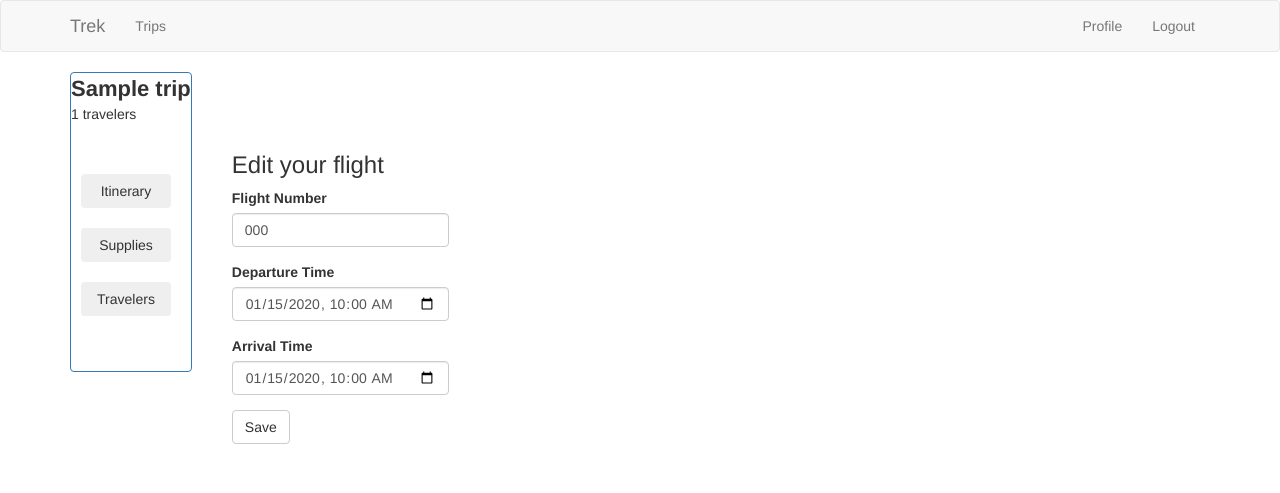
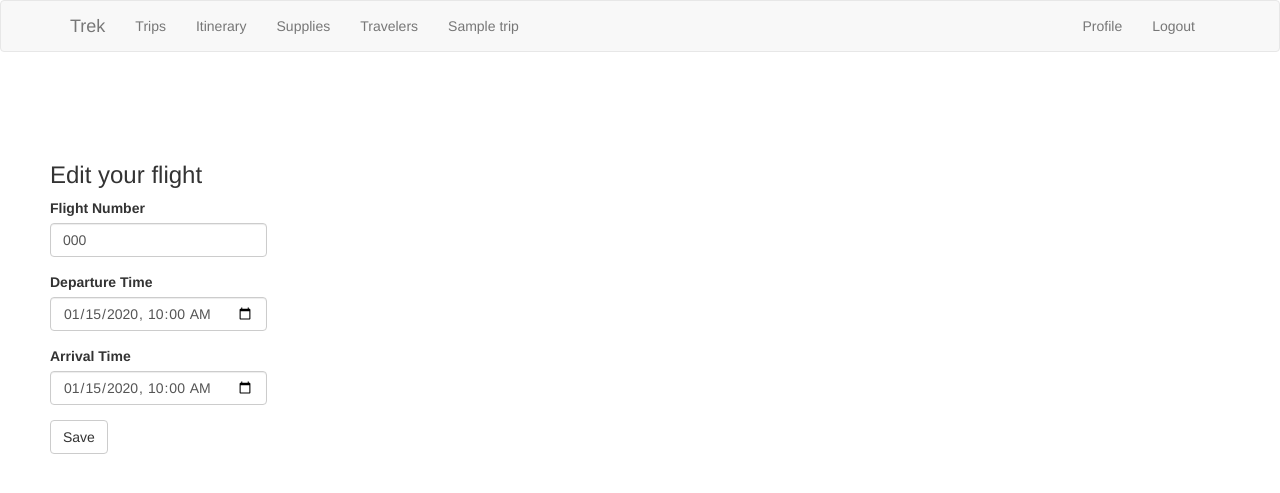
Before and after one commit to eyalfoni/trek, a Flask app: page /1/flight/1 in a window 1280 px wide. Shown: the top 493 px of the page. Run offline with Flask 2, Linux system fonts and the light colour scheme; a user stored in the database is signed in; tables that the repository leaves empty hold one stand-in row (values such as "Sample post"); some libraries are stand-ins or nearby versions.

Commit message:
trip navbar to top and larger calendar

```diff
--- a/app/main/routes.py
+++ b/app/main/routes.py
@@ -331,7 +331,7 @@ def flight_view(trip_id, flight_id):
         flight.start_datetime = to_utc_time(flight_form.departure_time.data),
         flight.end_datetime = to_utc_time(flight_form.arrival_time.data)
         db.session.commit()
-        flash('Your flight has been update!')
+        flash('Your flight has been updated!')
         return redirect(url_for('main.trip_view', id=trip_id))
     elif request.method == 'GET':
         flight_form.flight_number.data = flight.code
--- a/app/static/calendar.js
+++ b/app/static/calendar.js
@@ -27,7 +27,7 @@ function renderCalendar() {
     var calendar = new FullCalendar.Calendar(calendarEl, {
       initialView: 'dayGridMonth',
       themeSystem: 'standard',
-      headerToolbar: { center: 'dayGridMonth,timeGridWeek,timeGridDay', end: 'today prev,next' },
+      headerToolbar: { center: 'dayGridMonth,timeGridWeek,timeGridDay', end: 'prev,next' },
       navLinks: true,
       fixedWeekCount: false,
       events: result.events,
--- a/app/templates/base.html
+++ b/app/templates/base.html
@@ -44,7 +44,7 @@
 {% endblock %}
 
 {% block content %}
-    <div class="container">
+    <div class="container" style="height: inherit; width: inherit; padding-left: 0px; padding-right: 0px;">
         {% with messages = get_flashed_messages() %}
         {% if messages %}
             {% for message in messages %}
--- a/app/templates/supply.html
+++ b/app/templates/supply.html
@@ -18,7 +18,6 @@
 {% block scripts %}
     {{ super() }}
      <script type="text/javascript">
-        console.log('hoohaa')
         document.getElementById("trip_id").style.justifyContent = "flex-start";
     </script>
 {% endblock %}
--- a/app/templates/trip.html
+++ b/app/templates/trip.html
@@ -2,22 +2,43 @@
 {% import 'bootstrap/wtf.html' as wtf %}
 
 {% block app_content %}
-    <div id=trip_id style="display: flex; flex-direction: row; justify-content: space-between;">
-        <div style="border: 1px solid #337ab7; border-radius: 4px; display: flex; flex-direction: column; height: 300px;">
-            <div style="font-weight: 800; font-size: 22px">{{ trip.title }}</div>
-            <div>{{ trip.travelers|length}} travelers</div>
-            <div style="padding-top: 40px; display: flex; flex-direction: column;">
-                <a href="{{ url_for('main.trip_view', id=trip.id) }}" style="color: inherit; padding: 10px;">
-                    <button type="button" class="btn btn-outline-primary" style="width: 90px;">Itinerary</button>
-                </a>
-                <a href="{{ url_for('main.supplies_view', id=trip.id) }}" style="color: inherit; padding: 10px;">
-                    <button type="button" class="btn btn-outline-primary" style="width: 90px;">Supplies</button>
-                </a>
-                <a href="{{ url_for('main.travelers_view', id=trip.id) }}" style="color: inherit; padding: 10px;">
-                    <button type="button" class="btn btn-outline-primary" style="width: 90px;">Travelers</button>
-                </a>
-            </div>
-        </div>
+    <div id=trip_id style="display: flex; flex-direction: row; justify-content: space-between; margin: 10px;">
         {% block trip_content %}{% endblock %}
     </div>
 {% endblock %}
+
+<!--override navbar for trip view-->
+{% block navbar %}
+    <nav class="navbar navbar-default">
+        <div class="container">
+            <div class="navbar-header">
+                <button type="button" class="navbar-toggle collapsed" data-toggle="collapse" data-target="#bs-example-navbar-collapse-1" aria-expanded="false">
+                    <span class="sr-only">Toggle navigation</span>
+                    <span class="icon-bar"></span>
+                    <span class="icon-bar"></span>
+                    <span class="icon-bar"></span>
+                </button>
+                <a class="navbar-brand" href="{{ url_for('main.index') }}">Trek</a>
+            </div>
+            <div class="collapse navbar-collapse" id="bs-example-navbar-collapse-1">
+                <ul class="nav navbar-nav">
+                    <li><a href="{{ url_for('main.index') }}">Trips</a></li>
+                    <li><a href="{{ url_for('main.trip_view', id=trip.id) }}">Itinerary</a></li>
+                    <li><a href="{{ url_for('main.supplies_view', id=trip.id) }}">Supplies</a></li>
+                    <li><a href="{{ url_for('main.travelers_view', id=trip.id) }}">Travelers</a></li>
+                </ul>
+                <ul class="nav navbar-nav navbar-center">
+                    <li><a href="{{ url_for('main.trip_view', id=trip.id) }}">{{ trip.title }}</a></li>
+                </ul>
+                <ul class="nav navbar-nav navbar-right">
+                    {% if current_user.is_anonymous %}
+                    <li><a href="{{ url_for('auth.login') }}">Login</a></li>
+                    {% else %}
+                    <li><a href="{{ url_for('main.user', id=current_user.id) }}">Profile</a></li>
+                    <li><a href="{{ url_for('auth.logout') }}">Logout</a></li>
+                    {% endif %}
+                </ul>
+            </div>
+        </div>
+    </nav>
+{% endblock %}
```
Also changed, not shown: app/templates/itinerary.html (+5 -3 lines).
